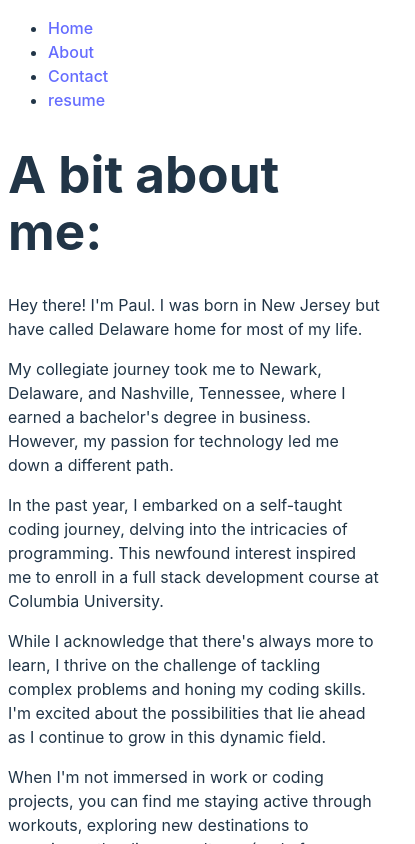
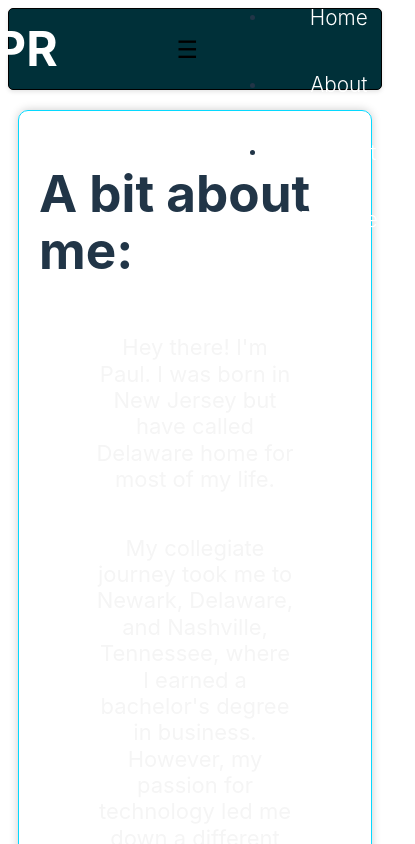
Before and after one commit to PaulRusz/Portfolio-example, a Next.js app: page /About in a window 390 px wide. Shown: the top 844 px of the page, 415 px wide, since content can reach past the window. Built offline with nearby package versions, Linux system fonts and the light colour scheme.

Commit message:
applied styles and About page

```diff
--- a/components/Navbar.js
+++ /dev/null
@@ -1,16 +0,0 @@
-import React from 'react';
-
-const Navbar = () => {
-    return (
-        <nav>
-            <ul>
-                <li><a href="/">Home</a></li>
-                <li><a href="/About">About</a></li>
-                <li><a href="/Contact">Contact</a></li>
-                <li><a href="/Resume">resume</a></li>
-            </ul>
-        </nav>
-    );
-};
-
-export default Navbar;
--- /dev/null
+++ b/components/Navbar/Navbar.js
@@ -0,0 +1,29 @@
+import React from 'react';
+import styles from './Navbar.module.css'
+import Link from 'next/link';
+
+
+export default function Navbar({ children }) {
+    return <div className={styles.container}>{children}
+
+    <nav className={styles.navbar}>
+    <div>
+        <p className={styles.logo}> PR </p>
+      </div>
+
+      <button className={styles.hamburgerMenu} onClick={() => setShowMenu(!showMenu)}>
+        &#9776;
+      </button>
+
+            <ul>
+
+            <li><Link href="/" className={styles.links}>Home</Link></li>
+                <li><Link href="/About" className={styles.links}>About</Link></li>
+                <li><Link href="/Contact" className={styles.links}>Contact</Link></li>
+                <li><Link href="/Resume" className={styles.links}>Resume</Link></li>
+
+            </ul>
+        </nav>
+    </div>
+
+}
--- /dev/null
+++ b/components/Navbar/Navbar.module.css
@@ -0,0 +1,88 @@
+
+
+.navbar {
+    background: #003039;
+    height: 60px;
+    display: flex;
+    justify-content: center;
+    align-items: center;
+    padding: 10px;
+    box-shadow: 0 2px 4px rgba(0, 0, 0, 0.1);
+    border: 1px solid black;
+    border-radius: 5px;
+}
+
+.logo {
+    color: white;
+    font-size: 3rem;
+    font-weight: bolder;
+    margin-right: auto;
+    margin-left: 10px;
+    padding-left: 10px;
+    padding-right: 90px;
+}
+
+.links {
+    width: 130px;
+    flex: 1; /* Allow the links to take up the remaining space */
+    display: flex;
+    justify-content: center; /* Center the links horizontally */
+    font-weight: 300;
+}
+
+.navbar a {
+    color: white;
+    font-size: 1.3rem;
+    margin: 5px;
+    line-height: 3;
+    text-decoration: none;
+    border-radius: 10px; /* Add border radius for smoother edges */
+    transition: color 0.3s, background-color 0.3s; /* smooth color and background color transition */
+    display: flex;
+    justify-content: center; /* Center text horizontally */
+    align-items: center; /* Center text vertically */
+    margin-left: 20px;
+    margin-right: 20px;
+    padding-left: 15px;
+    padding-right: 15px;
+}
+
+.navbar a:hover {
+    color: black;
+    background-color: #99efff;
+}
+
+
+.hamburgerMenu {
+    display: none; /* Hide the hamburger menu button by default */
+}
+
+@media (max-width: 768px) {
+    .hamburgerMenu {
+        display: block; /* Show the hamburger menu button on smaller screens */
+        font-size: 1.5rem;
+        background: none;
+        border: none;
+        cursor: pointer;
+    }
+
+    .links.show {
+        display: flex; /* Show the links when the menu is toggled */
+    }
+
+    .links {
+        display: none; /* Hide the links by default on smaller screens */
+        flex-direction: column; /* Display the links vertically on smaller screens */
+        position: relative;
+        top: 70px; /* Adjust the top position to align with the navbar */
+        background: transparent; /* Set background color for the dropdown menu */
+        width: 50%;
+        text-align: center;
+        overflow-x: visible;
+        border-radius: 20%;
+    }
+
+    .links a {
+        display: block;
+    }
+}
--- a/pages/About/About.scss
+++ b/pages/About/About.module.scss
@@ -1,6 +1,6 @@
 
 
-.about-me-container {
+.aboutMeContainer {
     display: flex;
     flex-direction: column;
     align-items: center;
@@ -15,13 +15,13 @@
 
 }
 
-.about-me-container h2 {
+.aboutMeContainer h2 {
     margin-bottom: 10px;
     color: whitesmoke;
 
  }
 
- .about-me-container p {
+ .aboutMeContainer p {
 
     margin-bottom: 20px;
     font-size: 22px;
--- a/pages/About/index.js
+++ b/pages/About/index.js
@@ -1,16 +1,19 @@
+import styles from './About.module.scss'
 import React from 'react';
-import Navbar from '../../components/Navbar';
+import Navbar from '../../components/Navbar/Navbar';
 
 export default function AboutMe() {
     return (
 
-    <div className="about-me-container">
+      <div>
 
-      <Navbar />
+      <Navbar/>
+
+    <div className={styles.aboutMeContainer}>
 
         <h1>A bit about me: </h1>
 
-        <div className="divider"></div>
+        <div className={styles.divider}></div>
 
 
         <p>
@@ -50,5 +53,7 @@ export default function AboutMe() {
           hesitate to reach out if you'd like to learn more.
         </p>
       </div>
+
+      </div>
     )
 }
--- a/pages/_app.js
+++ b/pages/_app.js
@@ -1 +1,8 @@
 import '../styles/global.scss'
+import Navbar from '../components/Navbar/Navbar'
+
+
+export default function App ({ Component, pageProps }) {
+    return <Component {...pageProps} />
+
+}
--- a/pages/index.js
+++ b/pages/index.js
@@ -1,8 +1,9 @@
 import React from 'react'
 import About from './About/index.js'
-import Navbar from '../components/Navbar';
+import Navbar from '../components/Navbar/Navbar.js';
+import Link from 'next/link'
 
-export default Home = () => {
+export default function Home () {
   return (
     <div>
          <Navbar />
```
